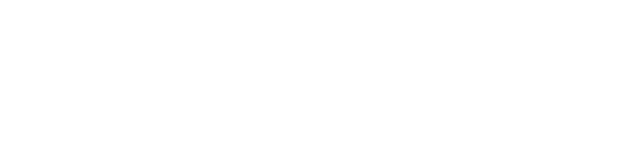
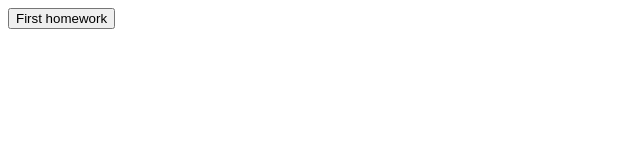
Before and after one commit to devmykhailichenko/FrontendPro, a plain HTML site: page index.html in a window 1280 px wide. Shown: the whole page, without its empty margins (0-640 px from the left). Drawn offline with Linux system fonts and the light colour scheme.

Commit message:
Solved first problem

```diff
--- a/index.html
+++ b/index.html
@@ -7,6 +7,8 @@
 </head>
 <body>
 
+<button>First homework</button>
+
 <script src="./script.js"></script>
 </body>
 </html>
```
